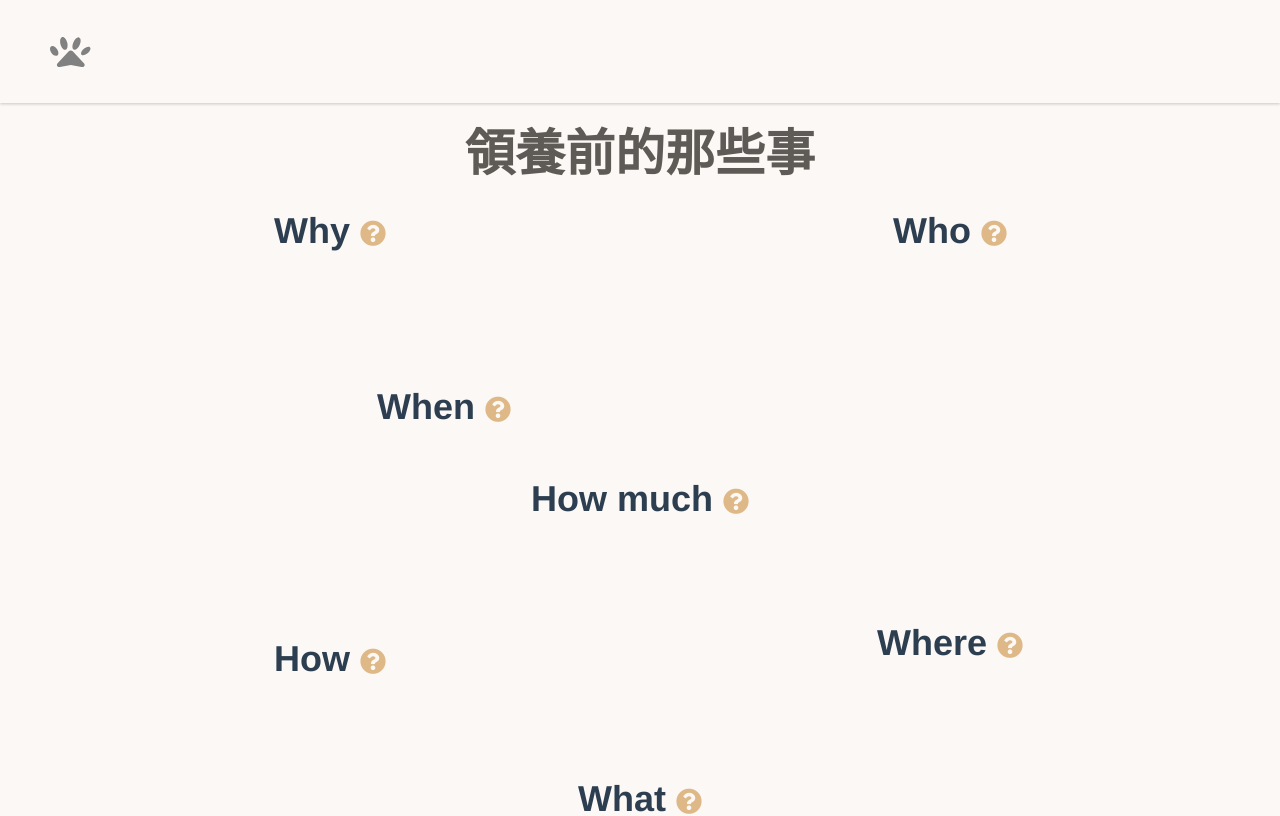
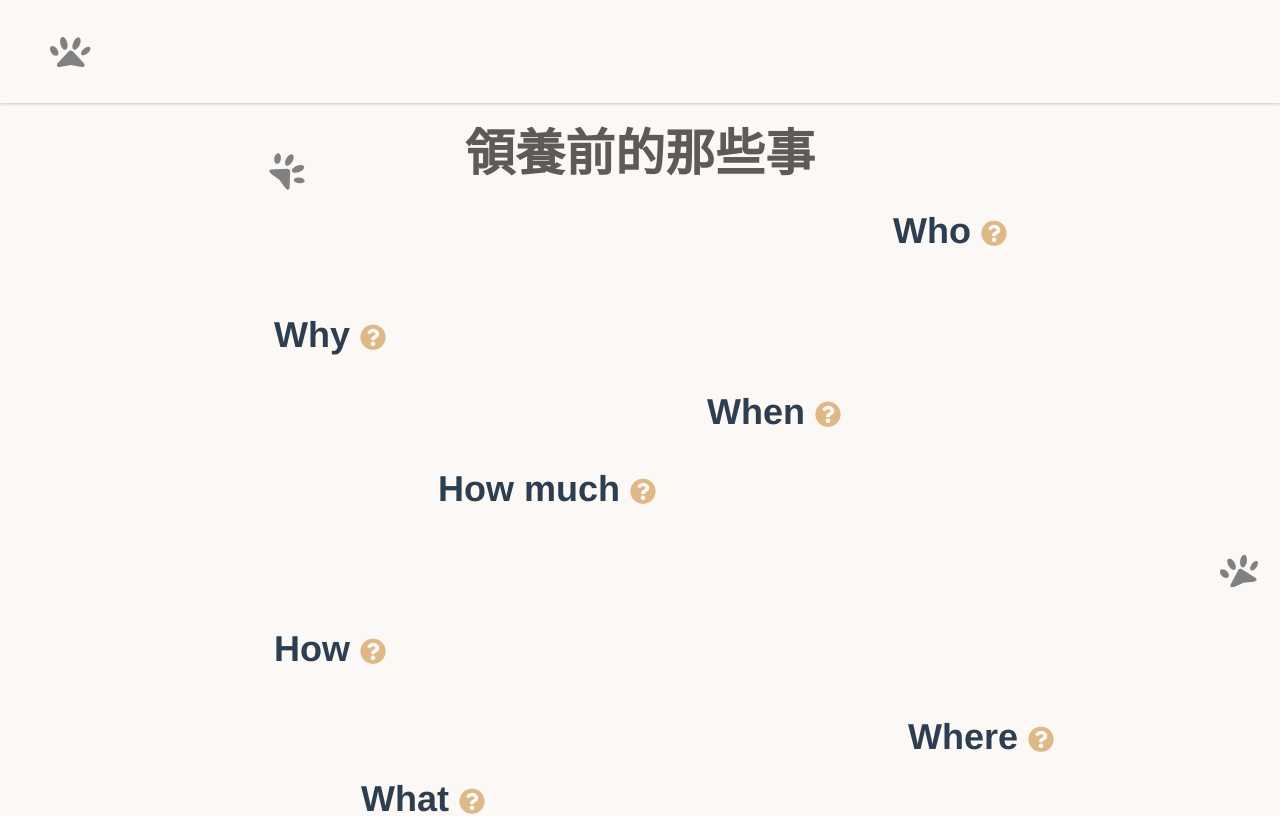
Before and after one commit to sherry-hooo/LangLangAdoption, a Vue app: page /custom in a window 1280 px wide. Shown: the top 816 px of the page. Built offline with nearby package versions, Linux system fonts and the light colour scheme.

Commit message:
feat(custom): modify layout and add footprint svg

```diff
--- a/src/views/Custom.vue
+++ b/src/views/Custom.vue
@@ -1,8 +1,11 @@
 <template>
   <main>
-    <h2>領養前的那些事</h2>
-    <!-- <div class="container"> -->
-      <div class="FAQ">
+    <div class="custom">
+      <h2>
+        領養前的那些事
+        <img class="track1" src="@/assets/img/logo.svg">
+        </h2>
+      <div class="FAQ_group1">
         <div class="question wrap_why">
           <div class="trigger">
             <span>Why</span>
@@ -13,7 +16,6 @@
             為什麼想要毛孩加入原本的生活？
           </div>
         </div>
-
         <div class="question wrap_who">
           <div class="trigger">
             <span>Who</span>
@@ -34,7 +36,6 @@
             目前的時間真的足夠能照顧好牠嗎？
           </div>
         </div>
-
         <div class="question wrap_much">
           <div class="trigger">
             <span>How much</span>
@@ -44,7 +45,8 @@
             能付出的金錢、時間、耐心有多少？
           </div>
         </div>
-
+      </div>
+      <div class="FAQ_group2">
         <div class="question wrap_how">
           <div class="trigger">
             <span>How</span>
@@ -54,7 +56,6 @@
             毛孩的食、衣、住、行、育、樂該如何規劃？
           </div>
         </div>
-
         <div class="question wrap_where">
           <div class="trigger">
             <span>Where</span>
@@ -75,7 +76,8 @@
           </div>
         </div>
       </div>
-    <!-- </div> -->
+      <img class="track2" src="@/assets/img/logo.svg">
+    </div>
   </main>
 </template>
 
@@ -93,19 +95,23 @@
   }
 }
 
-main{
+.custom{
+  position: relative;
   margin-top: 60px;
   padding: 10px 20px;
   background: color.$brown_100;
+  // height: calc(100vh - 120px);
   min-height: 100vh;
 
   @include breakpoint.tablet{
+    // height: calc(100vh - 163px);
     margin-top: 103px;
   }
 
   h2{
     @extend %title_h2;
     color: color.$gray_700;
+    position: relative;
   }
 }
 
@@ -114,14 +120,23 @@ main{
   width: 100%;
 }
 
-.FAQ {
-  justify-content: center;
+.FAQ_group1 {
+  justify-content: space-between;
   display: flex;
   flex-wrap: wrap;
+  row-gap: 10px;
   margin-top: 20px;
-  height: 90%;
+  height: 45%;
 }
 
+.FAQ_group2 {
+  justify-content: space-between;
+  display: flex;
+  flex-wrap: wrap;
+  row-gap: 10px;
+  margin-top: 20px;
+  height: 45%;
+}
 
 .question{
 
@@ -150,12 +165,14 @@ main{
     justify-content: center;
   }
 
+  &.wrap_why{
+    flex-direction: column-reverse;
+  }
+
   &.wrap_much{
-    flex-basis: 100%;
-    padding: 20px 10px;
+    flex-basis: 85%;
 
     @include breakpoint.desktop{
-      padding: 25px;
     }
 
     &> div{
@@ -165,11 +182,18 @@ main{
   }
 
   &.wrap_when{
-    padding: 10px 10px;
-    flex-basis: 70%;
-    flex-direction: row;
+    flex-basis: 90%;
+    flex-direction: row-reverse;
     justify-content: center;
+  }
 
+  &.wrap_where{
+    flex-basis: 45%;
+    flex-direction: column-reverse;}
+
+
+  &.wrap_what{
+    flex-basis: 65%;
   }
 }
 
@@ -189,7 +213,7 @@ main{
     font-weight: 600;
 
     @include breakpoint.tablet{
-      font-size: 26px;
+      font-size: 30px;
     }
 
     @include breakpoint.desktop{
@@ -207,6 +231,7 @@ main{
 .toggler{
   visibility: hidden;
   padding: 10px;
+  text-align: left;
   color: color.$gray_700;
 
   @include breakpoint.tablet{
@@ -225,10 +250,47 @@ main{
   visibility: visible;
   }
 
-@include breakpoint.desktop{
-  .trigger:hover .toggler{
-    // visibility: visible;
+
+// 腳印動畫
+
+.track1 {
+  width: 40px;
+  position: absolute; //相對於h2
+  bottom: 0;
+  left: 20%;
+  transform: rotate(45deg);
+  // animation: footprintR 2s steps(3, end) forwards;
+  // animation-delay: 0.5s;
+}
+
+.track2{
+  width: 40px;
+  position: absolute;
+  bottom: 40%;
+  right: 20px;
+  transform: rotate(-15deg);
+  // animation: footprintR 0.5s step(1, end) forwards;
+  // animation: footprintL 2s steps(2, end) forwards;
+}
+
+@keyframes footprintL {
+  to {
+    left: 15px;
+    transform: translateY(5px);
+    // transform: translateY(-20px) translateX(50px);
   }
 }
 
+@keyframes footprintR {
+  to {
+    right: 10px;
+    transform: translateY(5px);
+    // transform: translateY(-20px) translateX(50px);
+  }
+}
+
+@keyframes fadeIn{
+  from  { opacity: 0 };
+  to  { opacity: 1 }
+}
 </style>
```
